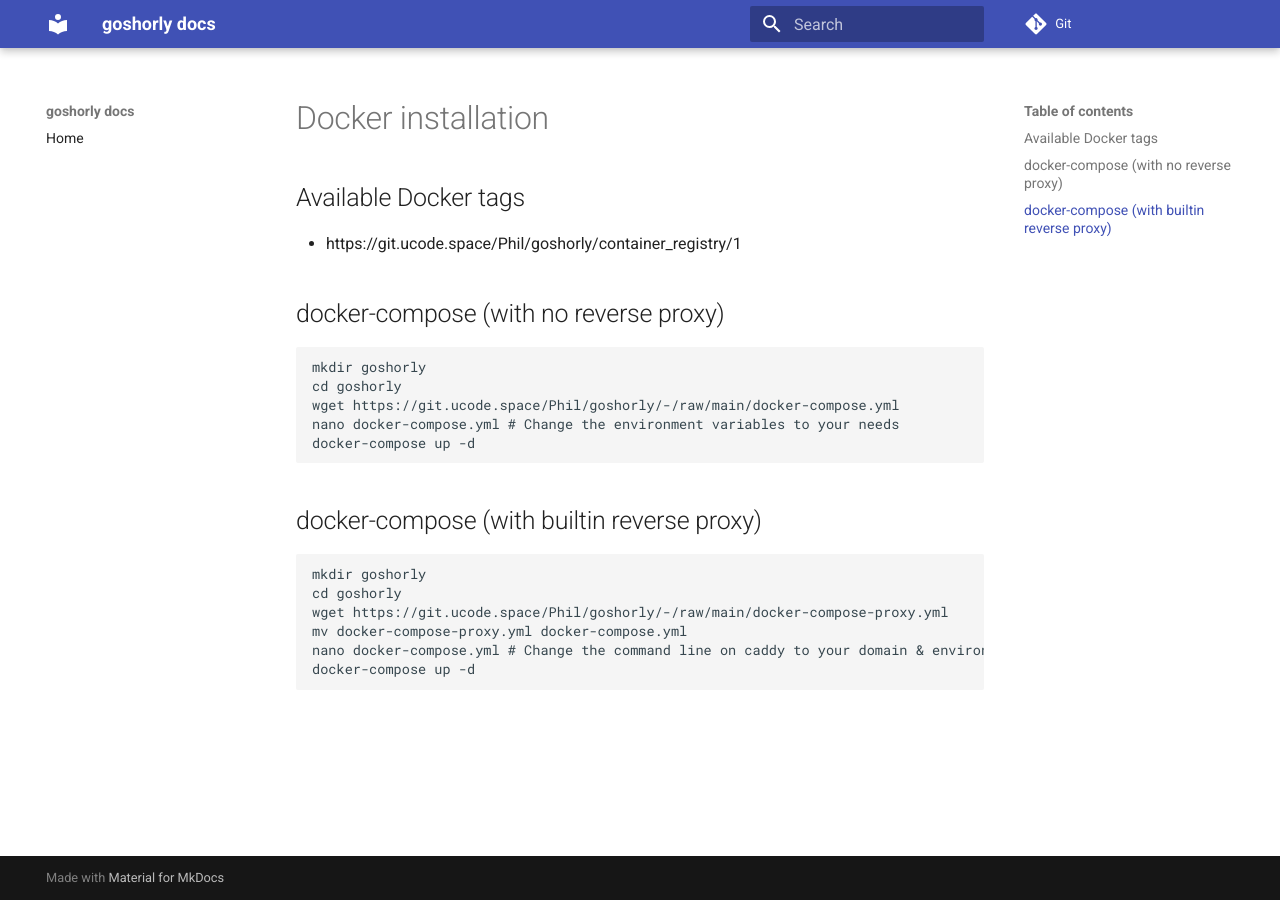
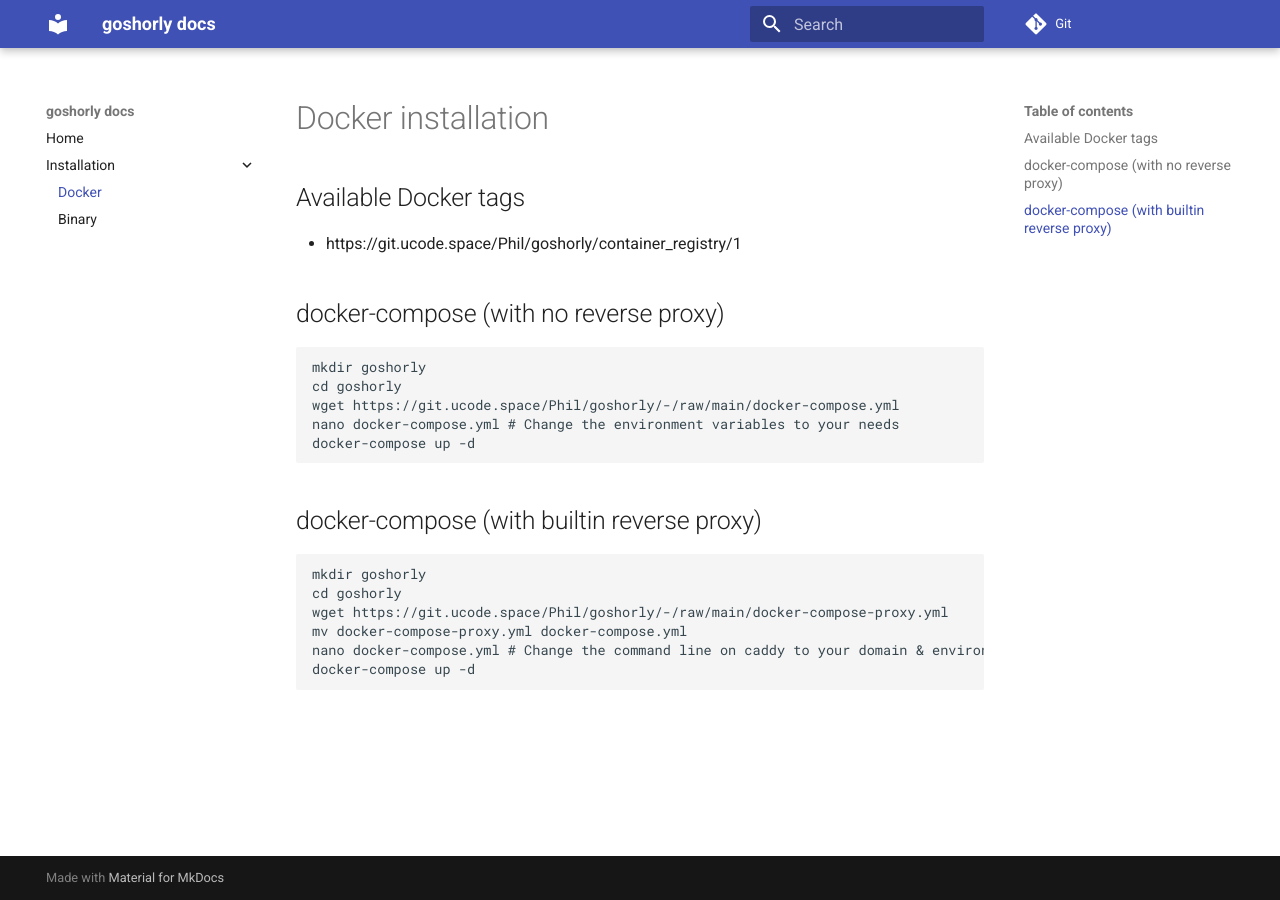
Before and after one commit to nitmali/goshorly, an MkDocs documentation site: the page built from docs/deploy/docker.md, in a window 1280 px wide. Built offline with MkDocs 1.6.1 and Material for MkDocs 9.7.7, drawn with Linux system fonts in a browser that asks for light colours.

Commit message:
Update mkdocs.yml

```diff
--- a/mkdocs.yml
+++ b/mkdocs.yml
@@ -9,3 +9,6 @@ theme:
 
 nav:
   - Home: 'index.md'
+  - Installation:
+    - Docker: 'deploy/docker.md'
+    - Binary: 'deploy/binary.md'
```
